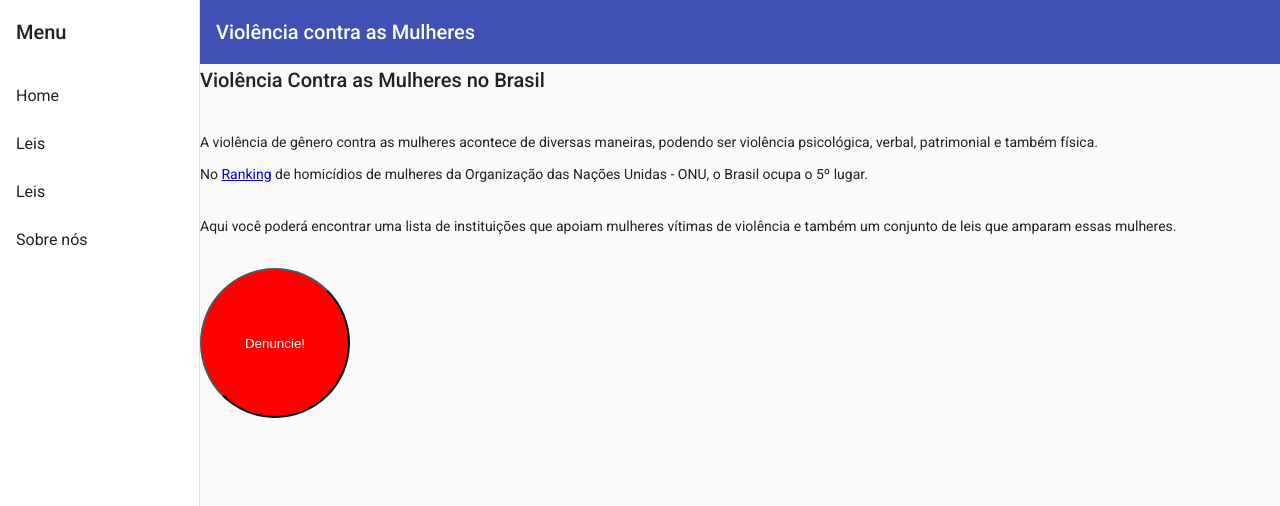
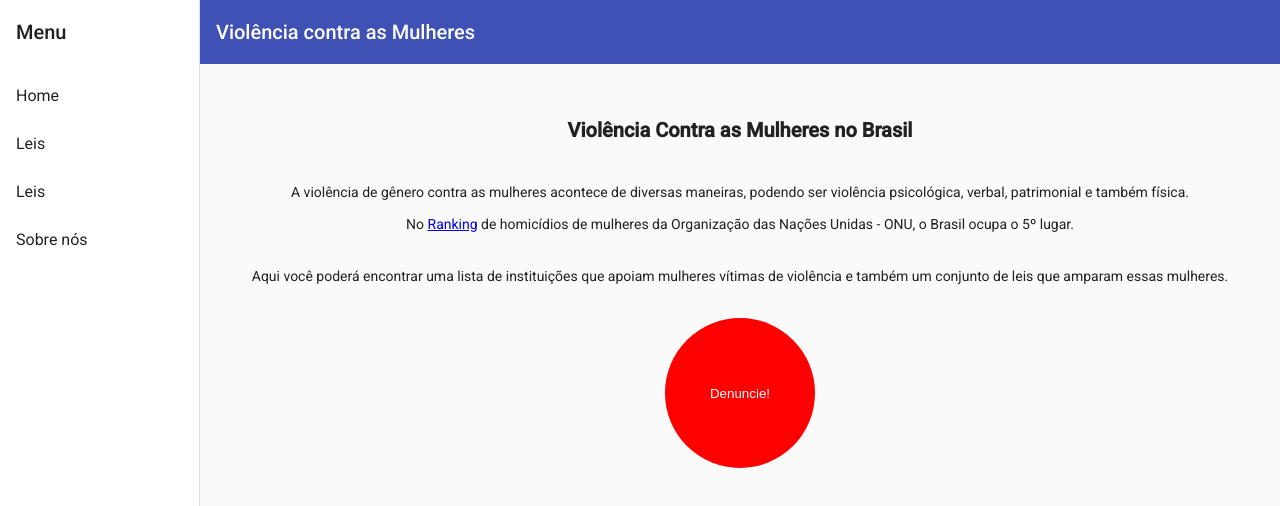
Before and after one commit to brennapacheco/IterisHackathon, an Angular app: page / in a window 1280 px wide. Shown: the top 506 px of the page. Built offline with nearby package versions, Linux system fonts and the light colour scheme.

Commit message:
atualização do botão

```diff
--- a/src/app/componentes/home-page/home-page.component.css
+++ b/src/app/componentes/home-page/home-page.component.css
@@ -3,5 +3,13 @@
   background-color: red;
   width: 150px;
   height: 150px;
+  border:none;
   border-radius: 50%;
 }
+#principal{
+  text-align: center;
+  margin-top: 50px;
+}
+h2{
+  font-weight: bold;
+}
--- a/src/app/componentes/home-page/home-page.component.html
+++ b/src/app/componentes/home-page/home-page.component.html
@@ -1,8 +1,18 @@
+<div id="principal">
   <h2>Violência Contra as Mulheres no Brasil</h2>
+
   <br>
+
+  <div>
     <p>A violência de gênero contra as mulheres acontece de diversas maneiras, podendo ser violência psicológica, verbal, patrimonial e também física.</p>
     <p>No <a href="https://dossies.agenciapatriciagalvao.org.br/feminicidio/capitulos/qual-a-dimensao-do-problema-no-brasil/">Ranking</a> de homicídios de mulheres da Organização das Nações Unidas - ONU, o Brasil ocupa o 5º lugar.</p>
+  </div>
+
   <br>
+
+  <div>
     <p>Aqui você poderá encontrar uma lista de instituições que apoiam mulheres vítimas de violência e também um conjunto de leis que amparam essas mulheres. </p>
     <br>
     <a href="https://www.gov.br/pt-br/servicos/denunciar-e-buscar-ajuda-a-vitimas-de-violencia-contra-mulheres" target="_blank"><button class="botao">Denuncie!</button></a>
+  </div>
+</div>
```
Lines whose indentation alone changed are shown as unchanged.
